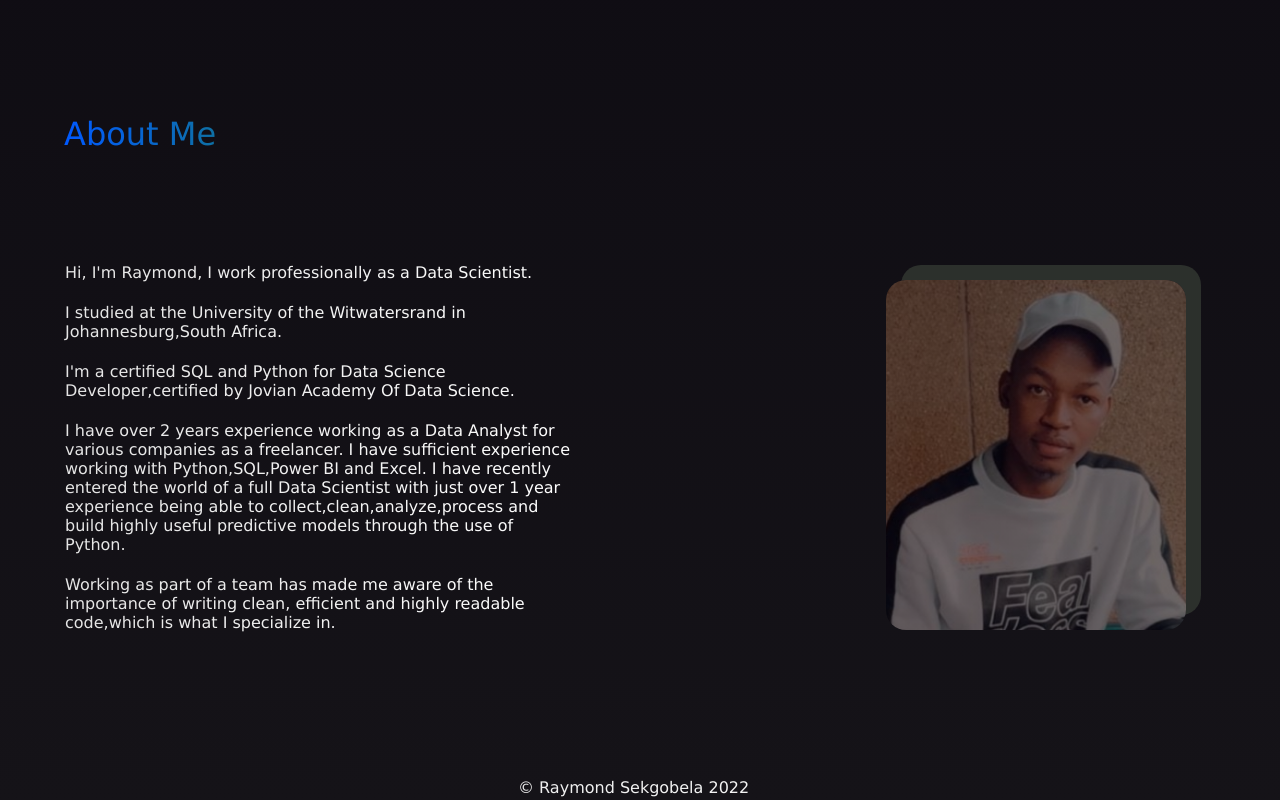
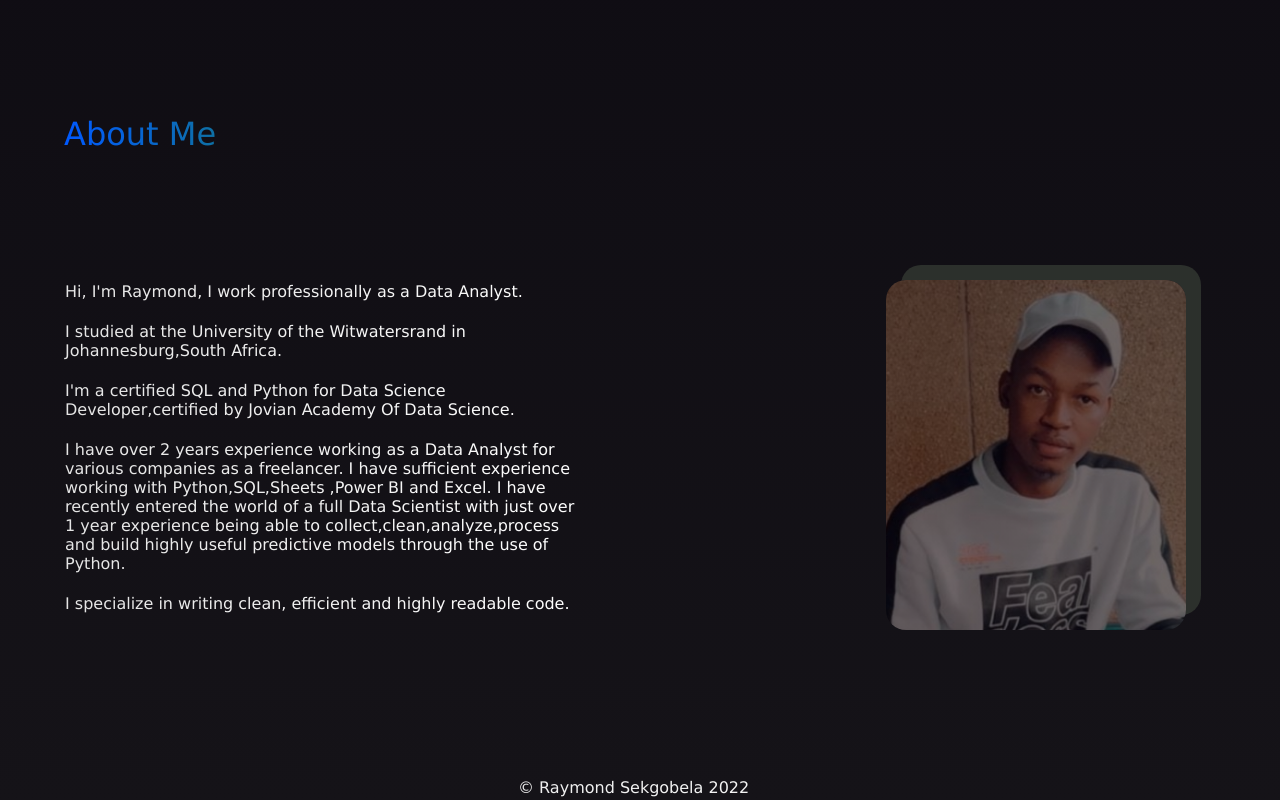
Before and after one commit to Au6x/Au6x.github.io, a plain HTML site: page index.html in a window 1280 px wide. Shown: the part 1625-2425 px from the top of the page. Drawn offline with Linux system fonts and the light colour scheme.

Commit message:
Update index.html

```diff
--- a/index.html
+++ b/index.html
@@ -985,16 +985,16 @@ a {
             <h2 class="about-me">About Me</h2>
        <div class="text">
     <p>
-        Hi, I'm Raymond, I work professionally as a Data Scientist.</p><br><p>I studied at the University of the Witwatersrand in Johannesburg,South Africa.
+        Hi, I'm Raymond, I work professionally as a Data Analyst.</p><br><p>I studied at the University of the Witwatersrand in Johannesburg,South Africa.
         </p><br><p>I'm a certified SQL and Python for Data Science Developer,certified by Jovian Academy Of Data Science.
     </p><br><p>
         I have over 2 years experience working as a Data Analyst for various companies as a freelancer.
-        I have sufficient experience working with Python,SQL,Power BI and Excel.
+        I have sufficient experience working with Python,SQL,Sheets ,Power BI and Excel.
         I have recently entered the world of a full Data Scientist with just over 1 year experience being able to collect,clean,analyze,process and build highly useful predictive models through the use of Python.
 
     </p><br>
     <p>
-        Working as part of a team has made me aware of the importance of writing clean, efficient and highly readable code,which is what I specialize in.
+        I specialize in writing clean, efficient and highly readable code.
     </p>
 </div>
 </div>
```
